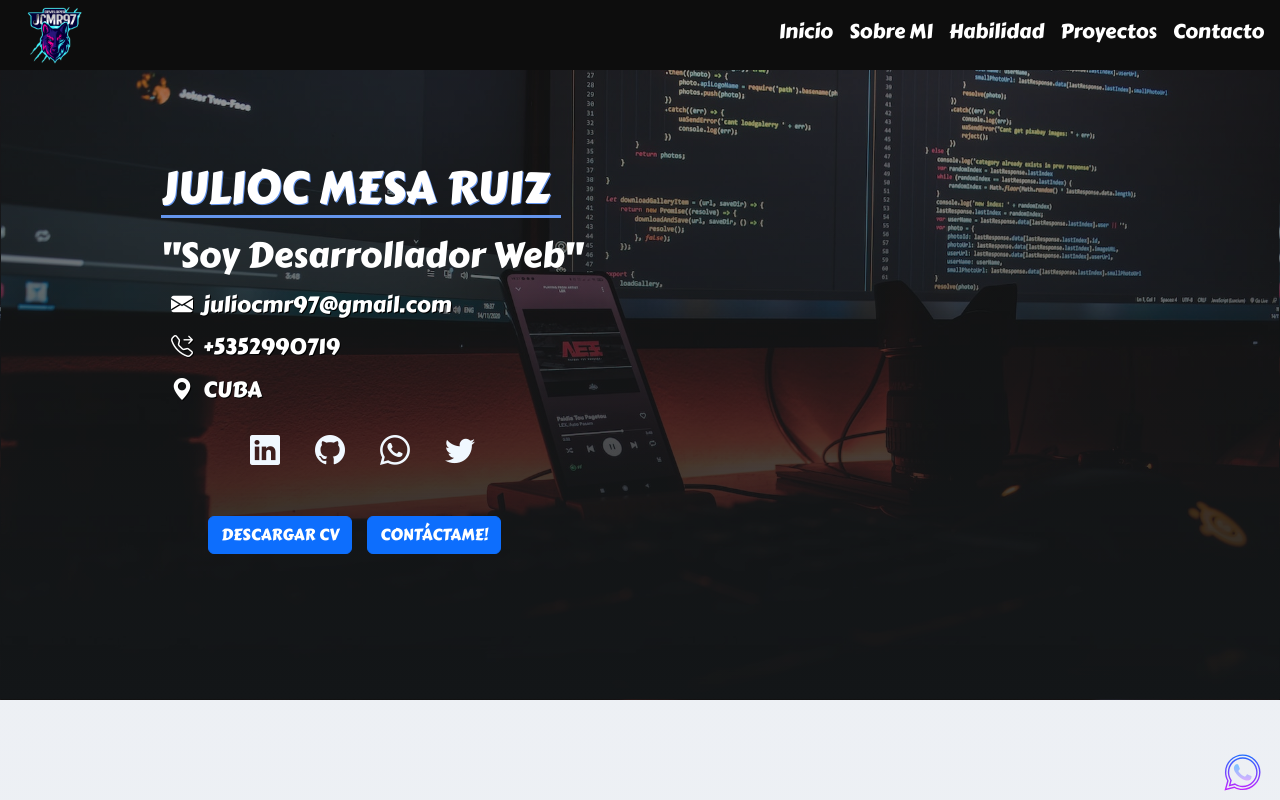
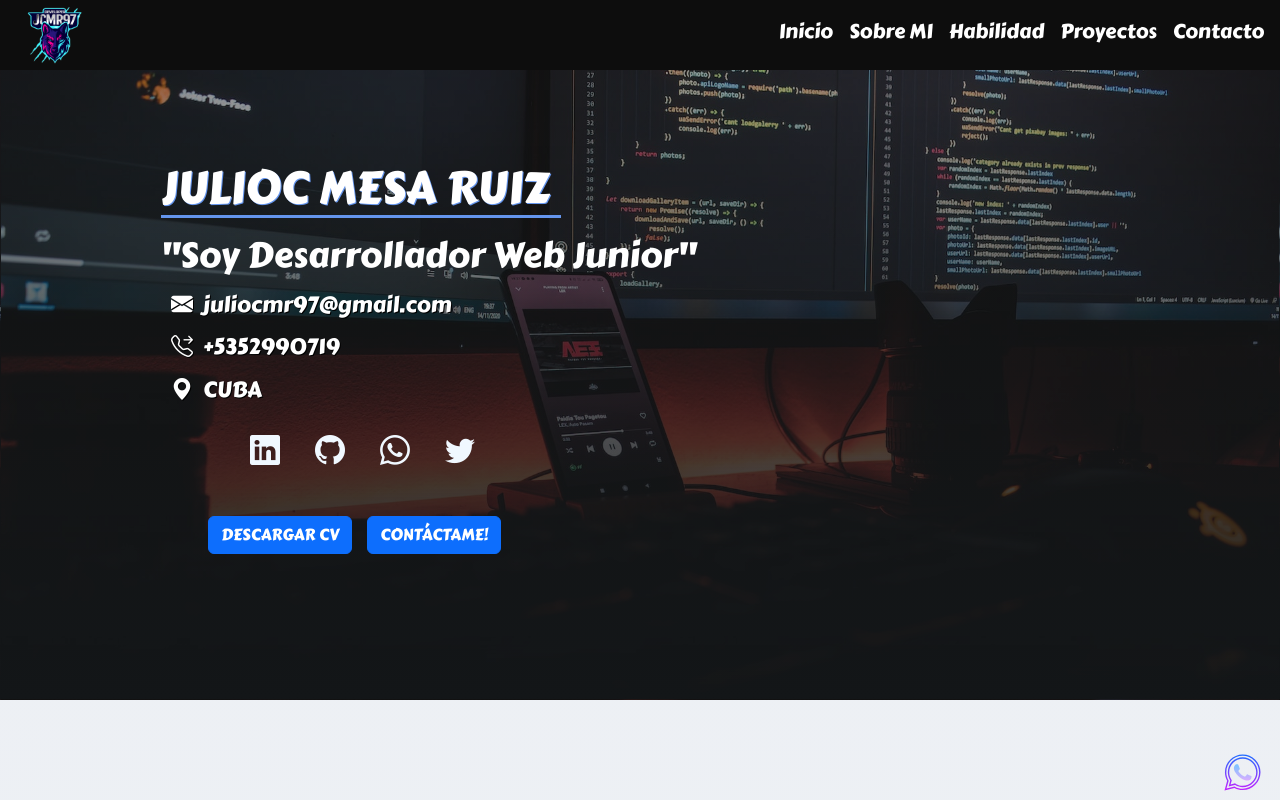
Before and after one commit to Julioc9712/PortafolioReact, a React (Vite) app: page / in a window 1280 px wide. Shown: the top 800 px of the page. Built offline with nearby package versions, Linux system fonts and the light colour scheme.

Commit message:
Actualizar Header.jsx

```diff
--- a/src/components/Header/Header.jsx
+++ b/src/components/Header/Header.jsx
@@ -8,7 +8,7 @@ function Header() {
       <div className="contenedor-infomi">
         <div data-aos="fade-right">
           <h1 className="nombre">JULIOC MESA RUIZ</h1>
-          <h2 className='title-h2'> "Soy Desarrollador Web"</h2>
+          <h2 className='title-h2'> "Soy Desarrollador Web Junior"</h2>
           <h3><i className="bi bi-envelope-fill"></i>juliocmr97@gmail.com
           </h3>
           <h3><i className="bi bi-telephone-forward"></i>+5352990719</h3>
```
